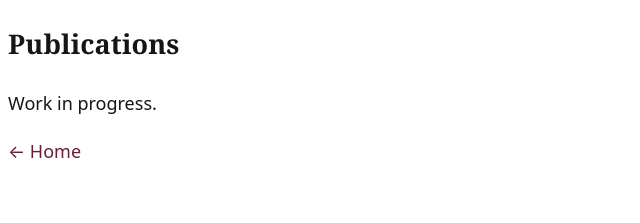
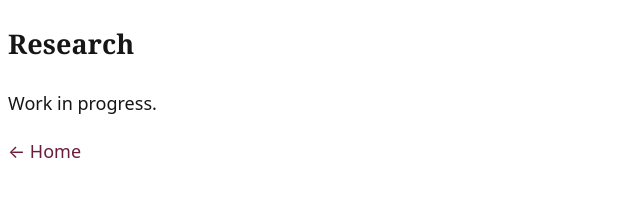
Before and after one commit to ldicairano/website, a Jekyll site: the page research/index.html, which Jekyll copies as it is, in a window 1280 px wide. Shown: the top 223 px of the page, without its empty margins (0-640 px from the left). Built offline with Jekyll 4.4.1, drawn with Linux system fonts in a browser that asks for light colours.

Commit message:
Update site

```diff
--- a/research/index.html
+++ b/research/index.html
@@ -3,13 +3,13 @@
 <head>
   <meta charset="utf-8" />
   <meta name="viewport" content="width=device-width, initial-scale=1" />
-  <title>Publications</title>
+  <title>Research</title>
   <link rel="stylesheet" href="../assets/css/style.css" />
 </head>
 <body>
   <main class="main">
     <section class="page">
-      <h1>Publications</h1>
+      <h1>Research</h1>
       <p class="lead">Work in progress.</p>
       <p><a class="navlink" href="../">← Home</a></p>
     </section>
```
